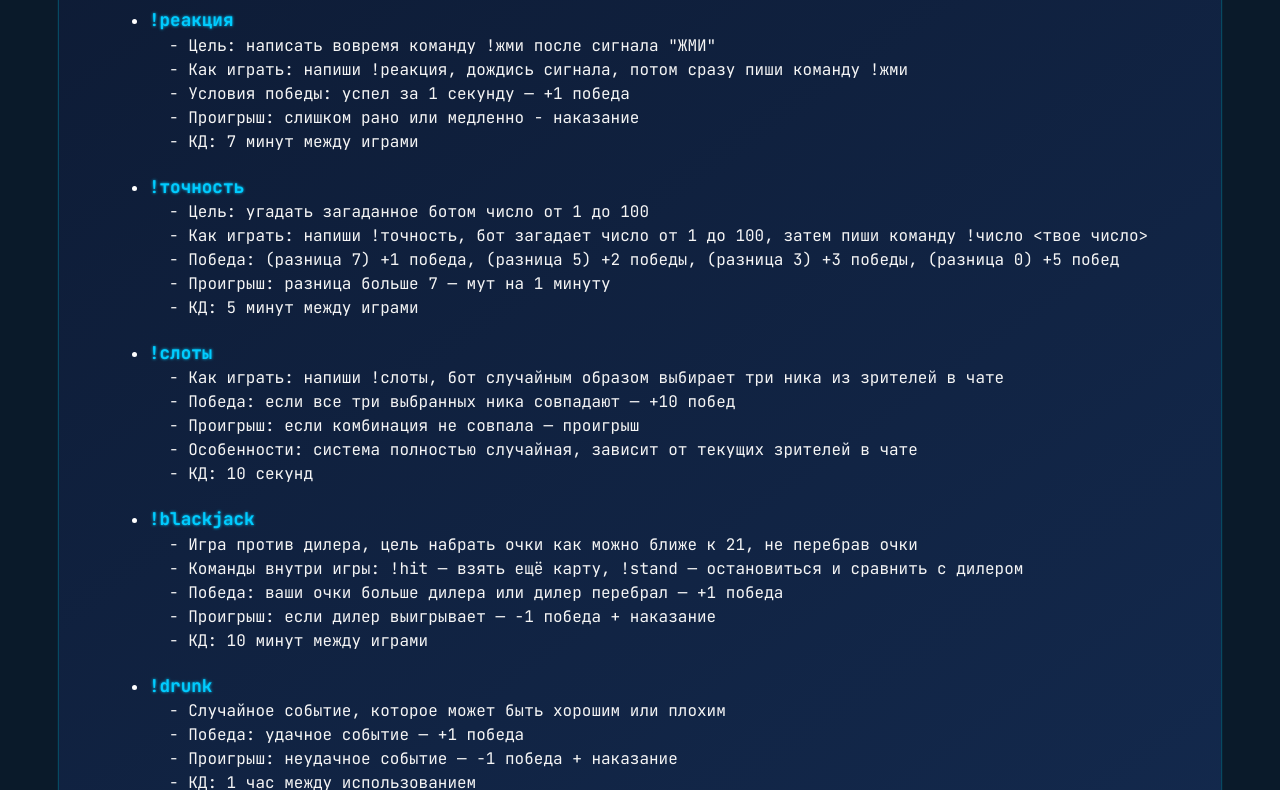
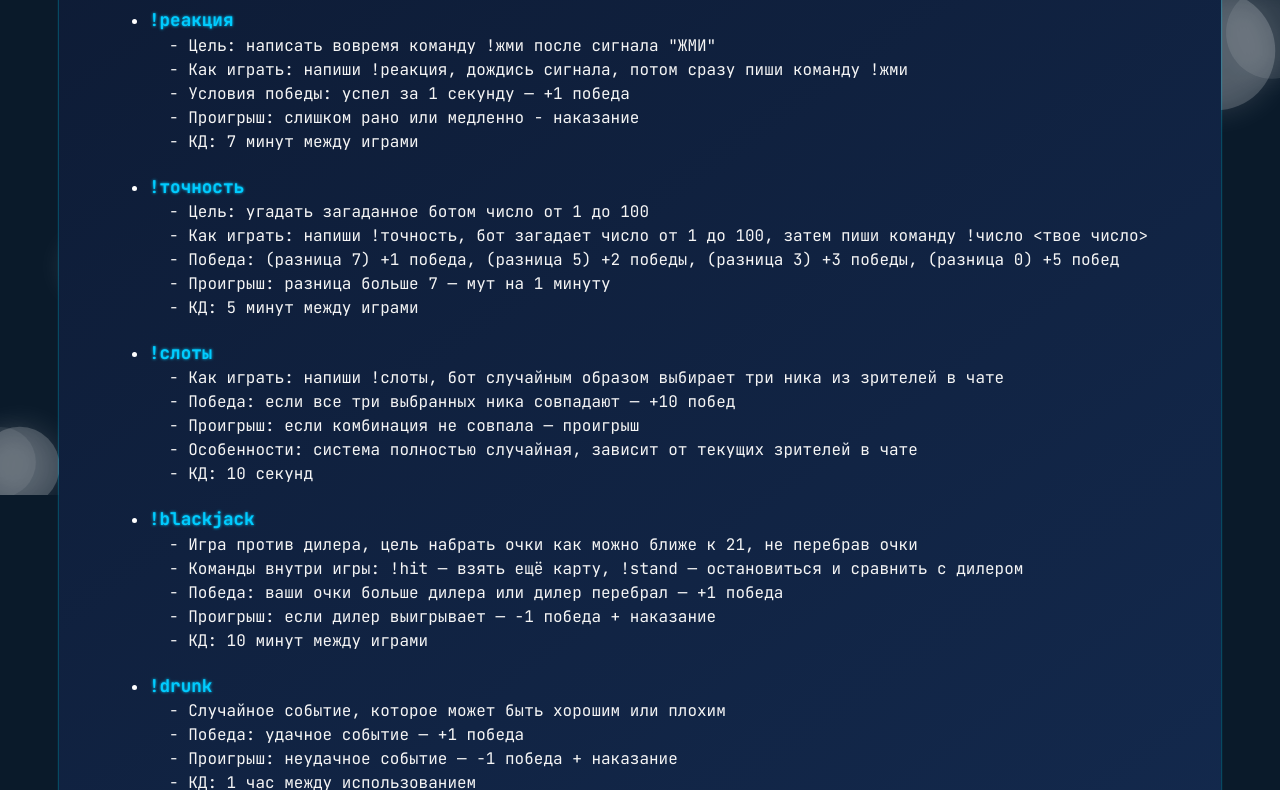
Before and after one commit to ognkk/help1, a plain HTML site: page index.html in a window 1280 px wide. Shown: the part 305-1095 px from the top of the page. Drawn offline with Linux system fonts and the light colour scheme.

Commit message:
Update index.html

```diff
--- a/index.html
+++ b/index.html
@@ -6,8 +6,9 @@
 <link href="https://fonts.googleapis.com/css2?family=JetBrains+Mono:wght@400;700&display=swap" rel="stylesheet">
 <link rel="icon" type="image/png" href="images/favicon.png">
 <style>
-body{margin:0;padding:50px;font-family:'JetBrains Mono',monospace;display:flex;justify-content:center;align-items:flex-start;color:#fff;transition:background 0.5s ease}
-.card{border-radius:25px;padding:50px;max-width:1200px;width:90%;animation:fadeInCard 1s ease forwards;line-height:1.5;transition:background 0.5s ease,box-shadow 0.5s ease}
+body{margin:0;padding:50px;font-family:'JetBrains Mono',monospace;display:flex;justify-content:center;align-items:flex-start;color:#fff;transition:background 0.5s ease;position:relative;overflow-x:hidden}
+#bg-canvas{position:fixed;top:0;left:0;width:100%;height:100%;z-index:-1;pointer-events:none}
+.card{border-radius:25px;padding:50px;max-width:1200px;width:90%;animation:fadeInCard 1s ease forwards;line-height:1.5;transition:background 0.5s ease,box-shadow 0.5s ease;position:relative;z-index:1;backdrop-filter:blur(5px)}
 @keyframes fadeInCard{from{opacity:0;transform:translateY(30px)}to{opacity:1;transform:translateY(0)}}
 h1,h2{margin-bottom:40px;transition:color 0.5s ease,text-shadow 0.5s ease}
 h1{font-size:3rem;text-align:center;font-weight:900}
@@ -27,6 +28,7 @@ li:nth-child(8){animation-delay:1s}
 </style>
 </head>
 <body>
+<canvas id="bg-canvas"></canvas>
 <div class="card">
 <h1>СПИСОК КОМАНД И ПРАВИЛА</h1>
 <h2>Игры</h2>
@@ -76,6 +78,51 @@ card.style.boxShadow=theme.glow;
 document.querySelectorAll('h1').forEach(el=>{el.style.color=theme.h1;el.style.textShadow=theme.glow});
 document.querySelectorAll('h2').forEach(el=>{el.style.color=theme.h2;el.style.textShadow=theme.h2Shadow});
 document.querySelectorAll('.command').forEach(el=>{el.style.color=theme.command;el.style.textShadow=theme.glowSizeCommand+" "+theme.command});
+
+const canvas=document.getElementById("bg-canvas"),ctx=canvas.getContext("2d");
+let w=canvas.width=window.innerWidth,h=canvas.height=window.innerHeight;
+window.addEventListener("resize",()=>{w=canvas.width=window.innerWidth;h=canvas.height=window.innerHeight;});
+
+class Circle{
+constructor(){
+this.x=Math.random()*w;
+this.y=Math.random()*h;
+this.r=Math.random()*40+20;
+this.vX=(Math.random()-0.5)*0.5;
+this.vY=(Math.random()-0.5)*0.5;
+this.alpha=Math.random()*0.15+0.05;
+this.growth=(Math.random()-0.5)*0.01;
+}
+draw(){
+ctx.shadowBlur=30;
+ctx.shadowColor="rgba(255,255,255,0.8)";
+ctx.fillStyle=`rgba(255, 255, 255, ${this.alpha})`;
+ctx.beginPath();
+ctx.arc(this.x,this.y,this.r,0,Math.PI*2);
+ctx.fill();
+}
+update(){
+this.x+=this.vX;
+this.y+=this.vY;
+this.r+=this.growth;
+if(this.r>60||this.r<15)this.growth*=-1;
+if(this.x<0||this.x>w)this.vX*=-1;
+if(this.y<0||this.y>h)this.vY*=-1;
+}
+}
+
+const circles=[];
+for(let i=0;i<25;i++)circles.push(new Circle());
+
+function animate(){
+ctx.clearRect(0,0,w,h);
+circles.forEach(c=>{
+c.update();
+c.draw();
+});
+requestAnimationFrame(animate);
+}
+animate();
 </script>
 </body>
 </html>
```
